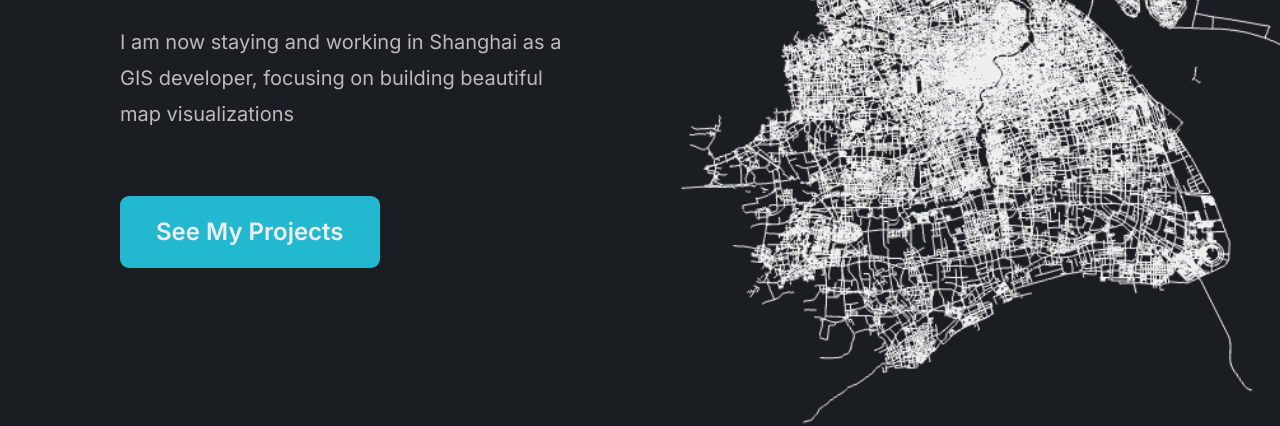
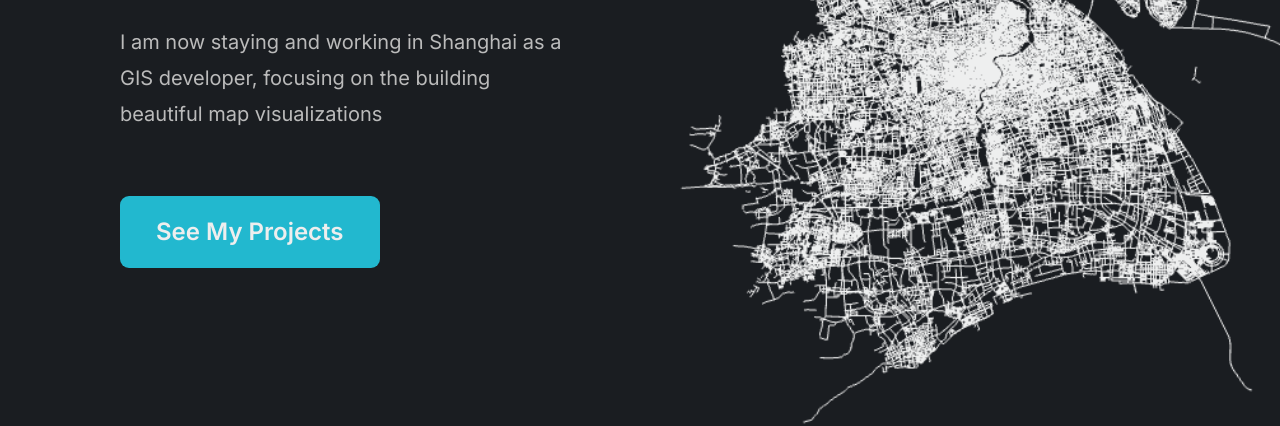
Before and after one commit to Ashes814/Ouwen-Z, a plain HTML site: page index.html in a window 1280 px wide. Shown: the part 380-806 px from the top of the page. Drawn offline with Linux system fonts and the light colour scheme.

Commit message:
test netlify depoly

```diff
--- a/index.html
+++ b/index.html
@@ -58,7 +58,7 @@
             <h1 class="heading-1">A GISer with Creative</h1>
             <p class="little-intro">
               I am now staying and working in Shanghai as a GIS developer,
-              focusing on building beautiful map visualizations
+              focusing on the building beautiful map visualizations
             </p>
             <a href="#" class="btn">See My Projects</a>
           </div>
```
Also changed, not shown: 1 other file.
